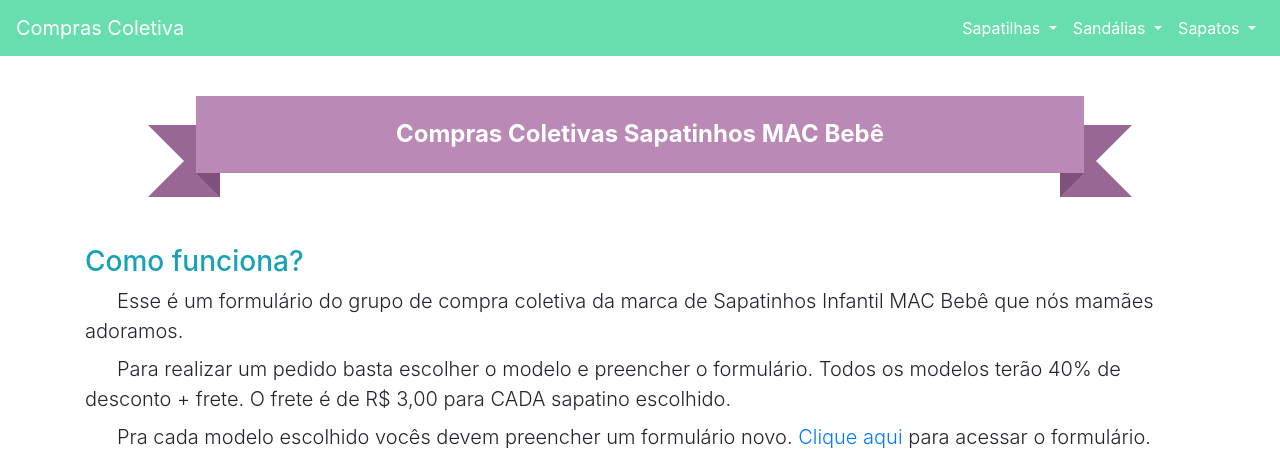
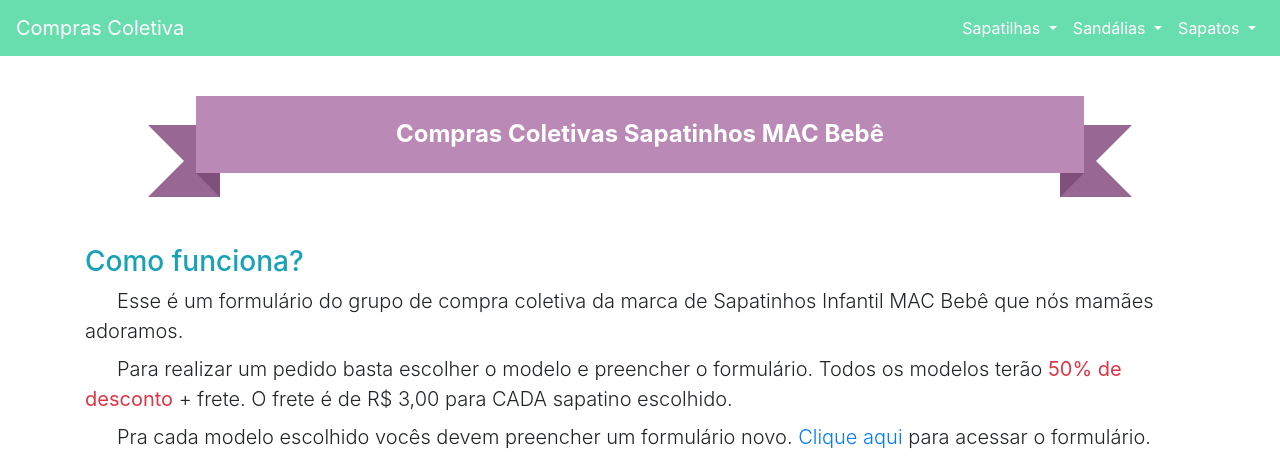
Before and after one commit to PhelipeSR/phelipesr.github.io, a plain HTML site: page index.html in a window 1280 px wide. Shown: the top 457 px of the page. Drawn offline with Linux system fonts and the light colour scheme; grey boxes are pictures that could not be loaded.

Commit message:
mudando preços

```diff
--- a/index.html
+++ b/index.html
@@ -70,7 +70,7 @@
 			</h1>
 			<h3 class="text-info">Como funciona?</h3>
 			<p class="lead mb-2 indent">Esse é um formulário do grupo de compra coletiva da marca de Sapatinhos Infantil MAC Bebê que nós mamães adoramos.</p>
-			<p class="lead mb-2 indent">Para realizar um pedido basta escolher o modelo e preencher o formulário. Todos os modelos terão 40% de desconto + frete. O frete é de R$ 3,00 para CADA sapatino escolhido.</p>
+			<p class="lead mb-2 indent">Para realizar um pedido basta escolher o modelo e preencher o formulário. Todos os modelos terão <span class="text-danger"><b>50% de desconto</b></span> + frete. O frete é de R$ 3,00 para CADA sapatino escolhido.</p>
 			<p class="lead mb-2 indent">Pra cada modelo escolhido vocês devem preencher um formulário novo. <a href="https://docs.google.com/forms/d/e/1FAIpQLSePVjl4tu-9S4GDnzYPFKuTi_M2tUtaG_DD6WPVN3oMoNIO2Q/viewform" target="_black">Clique aqui</a> para acessar o formulário.</p>
 			<div class="row">
 				<div class="col-lg-4 col-md-6 mb-2">
```
